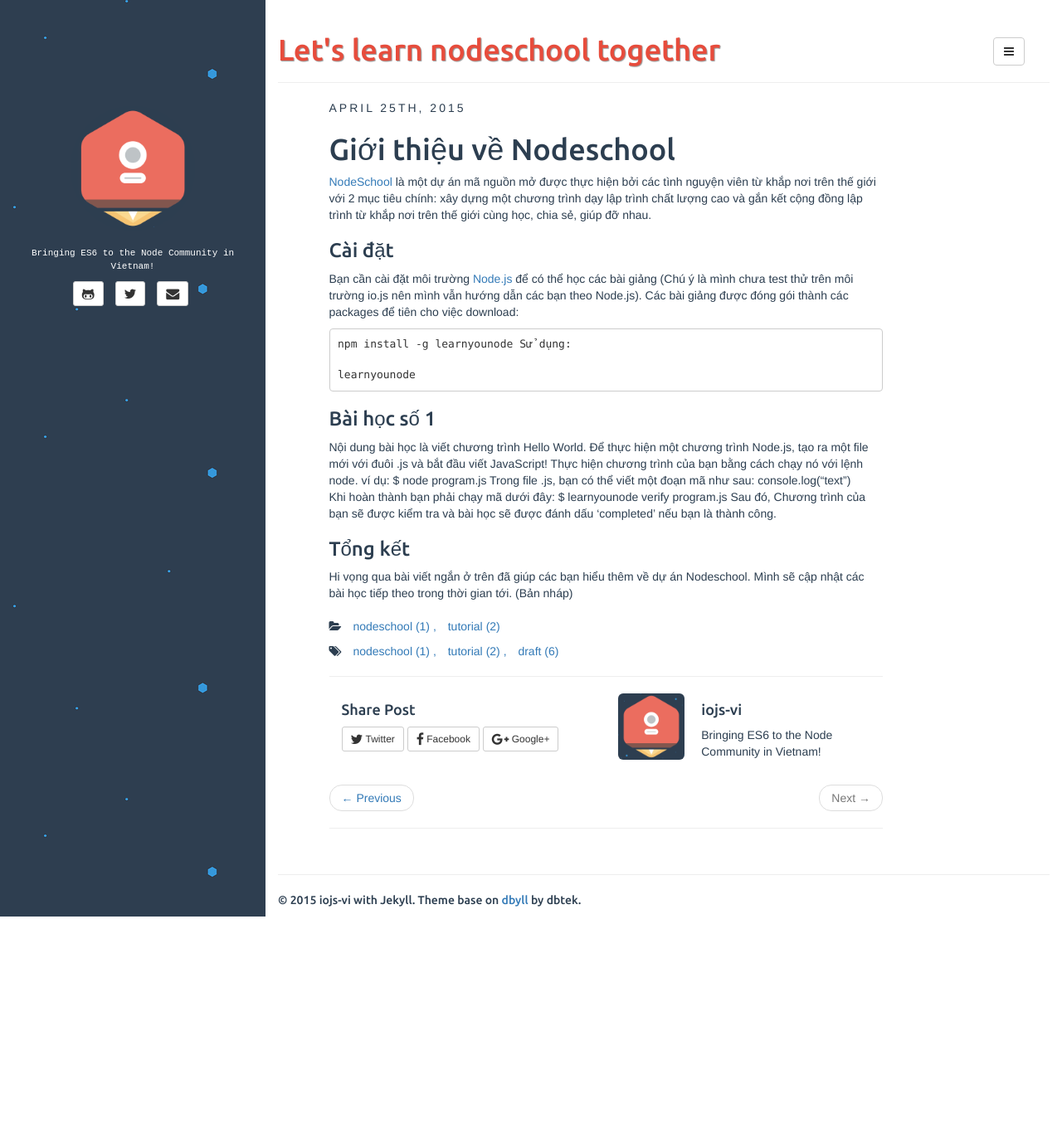
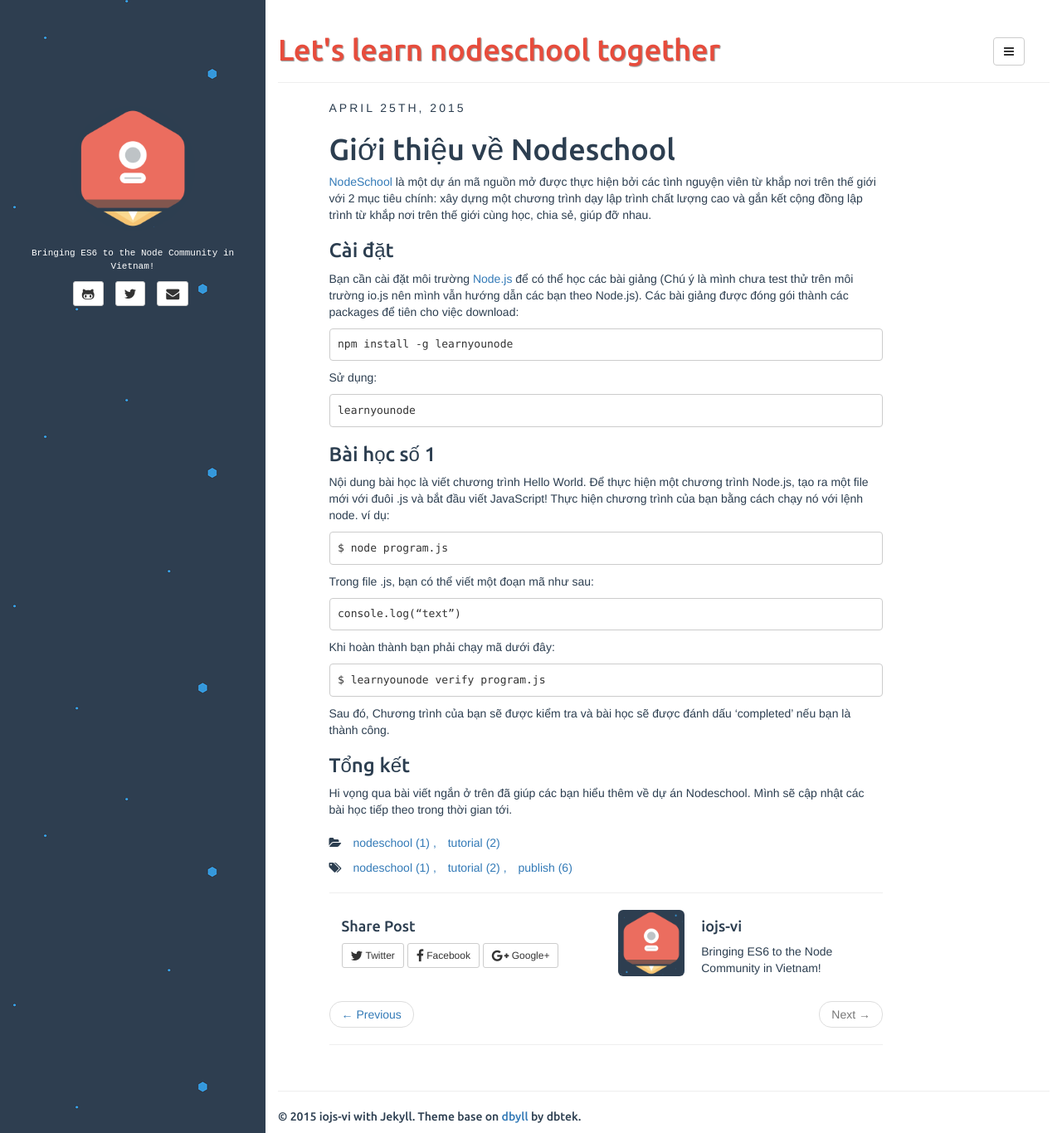
Before and after one commit to nodejs/nodejs-vi, a Jekyll site: the page built from _posts/2015-04-25-nodeschool.md, in a window 1280 px wide and 1366 px high. Shown: the whole window at 83% size. Built offline with Jekyll 4.4.1, drawn with Linux system fonts in a browser that asks for light colours; nearby versions of some CDN libraries; comment, search, counter and statistics services are not loaded.

Commit message:
publish bai viet

```diff
--- a/_posts/2015-04-25-nodeschool.md
+++ b/_posts/2015-04-25-nodeschool.md
@@ -2,7 +2,7 @@
 layout: post
 title: Let's learn nodeschool together
 categories: [nodeschool, tutorial]
-tags: [nodeschool, tutorial, draft]
+tags: [nodeschool, tutorial, publish]
 description: Hãy cùng nhau học nodeschool
 ---
 
@@ -14,6 +14,7 @@
 Bạn cần cài đặt môi trường [Node.js](https://nodejs.org/) để có thể học các bài giảng (Chú ý là mình chưa test thử trên môi trường io.js nên mình vẫn hướng dẫn các bạn theo Node.js). Các bài giảng được đóng gói thành các packages để tiên cho việc download:
 
     npm install -g learnyounode
+
 Sử dụng:
 
     learnyounode
@@ -22,13 +23,18 @@
 Nội dung bài học là viết chương trình Hello World.
 Để thực hiện một chương trình Node.js, tạo ra một file mới với đuôi .js và bắt đầu viết JavaScript! Thực hiện chương trình của bạn bằng cách chạy nó với
 lệnh node. ví dụ:
+
     $ node program.js
+
 Trong file .js, bạn có thể viết một đoạn mã như sau:
+
     console.log(“text”)
+
 Khi hoàn thành bạn phải chạy mã dưới đây:
+
     $ learnyounode verify program.js
+
 Sau đó, Chương trình của bạn sẽ được kiểm tra và bài học sẽ được đánh dấu ‘completed’ nếu bạn là thành công.
 
 ### Tổng kết
 Hi vọng qua bài viết ngắn ở trên đã giúp các bạn hiểu thêm về dự án Nodeschool. Mình sẽ cập nhật các bài học tiếp theo trong thời gian tới.
-(Bản nháp)
```
